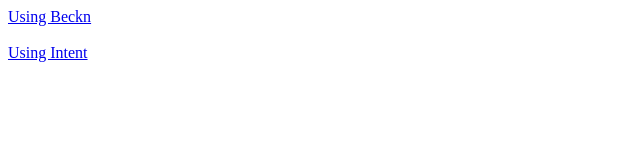
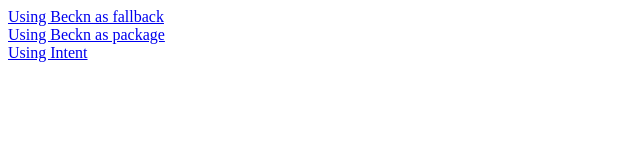
Before and after one commit to sonalishakya/sdk-experiments, a website: page index.html in a window 1280 px wide. Shown: the whole page, without its empty margins (0-640 px from the left). Drawn offline with Linux system fonts and the light colour scheme.

Commit message:
default fall

```diff
--- a/index.html
+++ b/index.html
@@ -41,10 +41,16 @@
 	</a>  -->
 
     <a href="beckn://ondc?context.bpp_id=webapi.magicpin.in/oms_partner/ondc&context.domain=ONDC:RET11&message.intent.provider.id=985577&context.action=search&fallback=https://play.google.com/store/apps/details?id=com.done.faasos">
-        Using Beckn
+        Using Beckn as fallback
     </a>
 
-    <br><br>
+    <br>
+
+    <a href="beckn://ondc?context.bpp_id=webapi.magicpin.in/oms_partner/ondc&context.domain=ONDC:RET11&message.intent.provider.id=985577&context.action=search;package=com.done.faasos;end">
+        Using Beckn as package
+    </a>
+
+    <br>
     <a href="intent://ondc?context.bpp_id=webapi.magicpin.in/oms_partner/ondc&context.domain=ONDC:RET11&message.intent.provider.id=985577&context.action=search#Intent;scheme=beckn;package=com.done.faasos;end">
         Using Intent
     </a>
```
